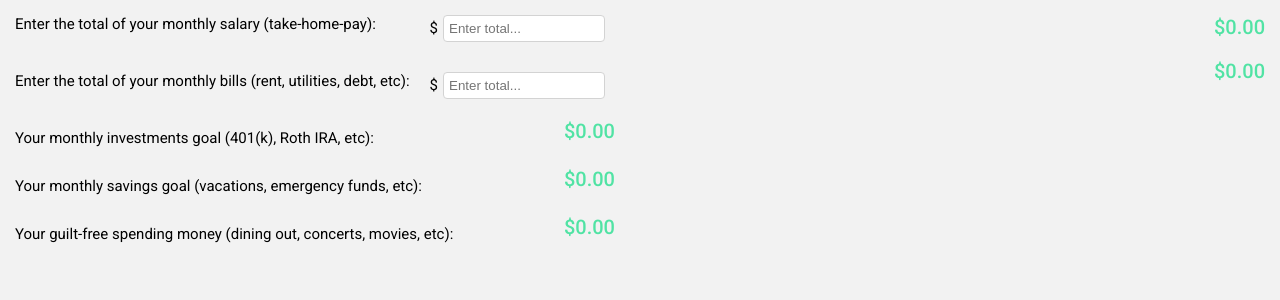
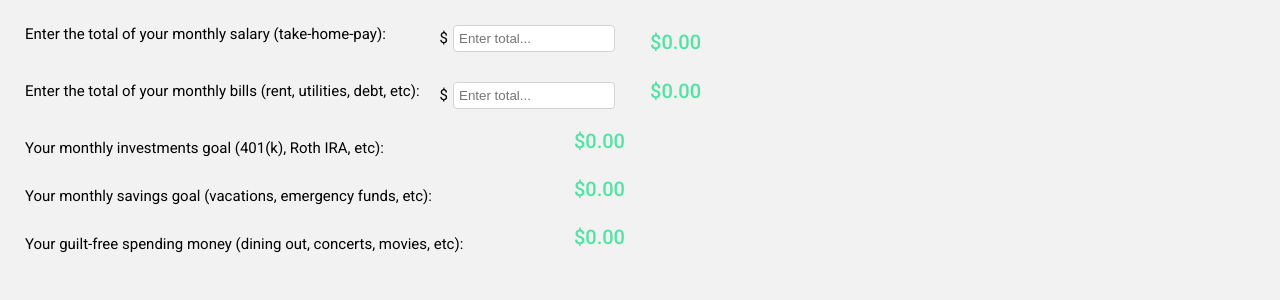
Before and after one commit to megdadkins7/teach-rich, a React (Create React App) app: page / in a window 1280 px wide. Shown: the top 300 px of the page. Built offline with nearby package versions, Linux system fonts and the light colour scheme.

Commit message:
cleaned up more styles and finished decimal logic for inputs

```diff
--- a/src/components/FixedCosts.js
+++ b/src/components/FixedCosts.js
@@ -20,6 +20,7 @@ function FixedCosts({ addFixedCosts }) {
         <input
           className='Input'
           type='number'
+          step='.01'
           placeholder='Enter total...'
           value={value}
           onChange={e => setValue(e.target.value)}
--- a/src/components/FixedCostsCard.js
+++ b/src/components/FixedCostsCard.js
@@ -2,7 +2,7 @@ import React from 'react'
 import styled from 'styled-components'
 
 const StyledFixedCostsCard = styled.div`
-  margin: 10px;
+  margin: 15px;
   padding: 5px;
   .FixedFont {
     color: #51E3A4;
@@ -15,7 +15,7 @@ function FixedCostsCard({ fixed }) {
   return (
     <StyledFixedCostsCard>
       <div className='FixedWrapper'>
-        <span className='FixedFont'>${fixed}.00</span>
+        <span className='FixedFont'>${parseFloat(fixed).toFixed(2)}</span>
       </div>
     </StyledFixedCostsCard>
   )
--- a/src/components/Salary.js
+++ b/src/components/Salary.js
@@ -21,6 +21,7 @@ function Salary({ addSalary }) {
         <input
           className='Input'
           type='number'
+          step='.01'
           placeholder='Enter total...'
           value={value}
           onChange={e => setValue(e.target.value)}
--- a/src/components/SalaryCard.js
+++ b/src/components/SalaryCard.js
@@ -2,7 +2,7 @@ import React from 'react'
 import styled from 'styled-components'
 
 const StyledSalaryCard = styled.div`
-  margin: 10px;
+  margin: 15px;
   padding: 5px;
   .SalaryFont {
     color: #51E3A4;
@@ -15,7 +15,7 @@ function SalaryCard({ salary }) {
   return (
     <StyledSalaryCard>
       <div className='SalaryWrapper'>
-        <span className='SalaryFont'>${salary}.00</span>
+        <span className='SalaryFont'>${parseFloat(salary).toFixed(2)}</span>
       </div>
     </StyledSalaryCard>
   )
--- a/src/components/SpendingList.js
+++ b/src/components/SpendingList.js
@@ -11,7 +11,7 @@ import FixedCostsCard from './FixedCostsCard';
 
 const StyledSpendingList = styled.div`
   display: flex;
-  justify-content: space-between;
+  margin: 10px;
 `;
 
 function SpendingList() {
```
